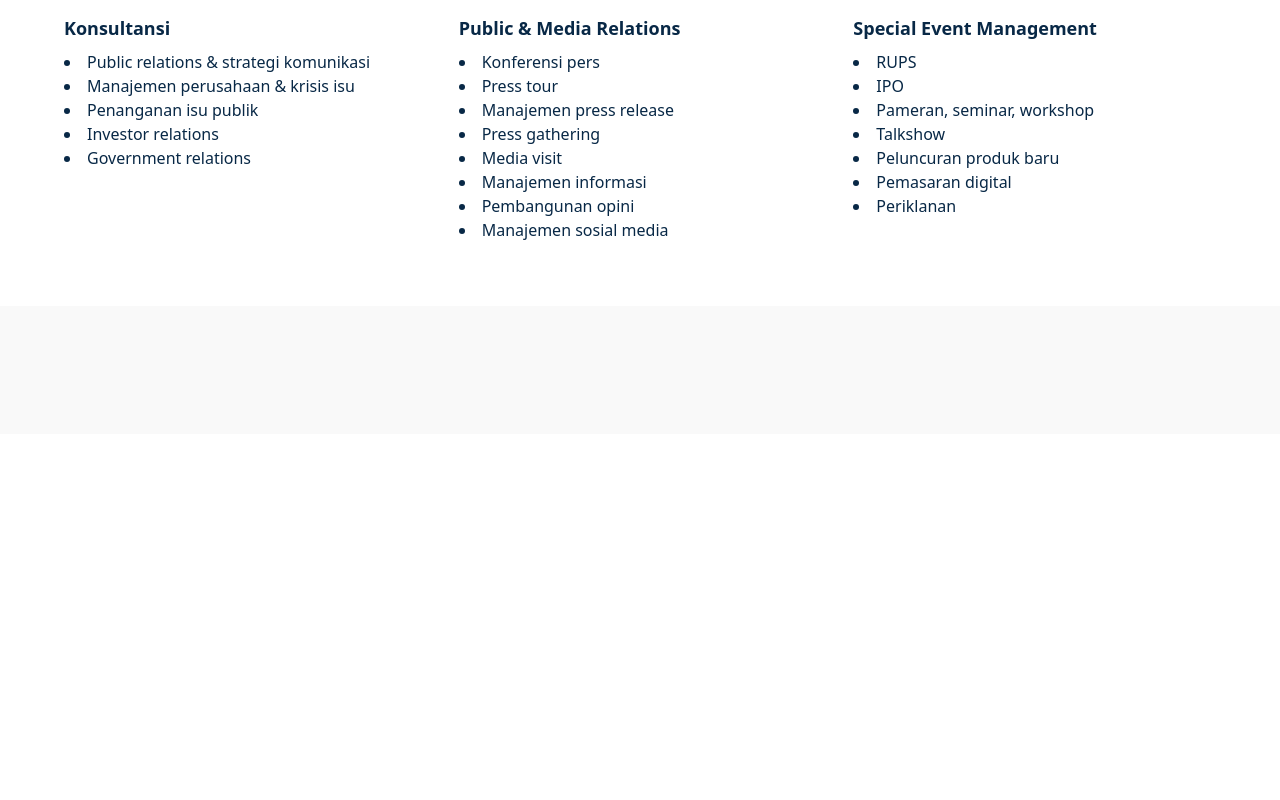
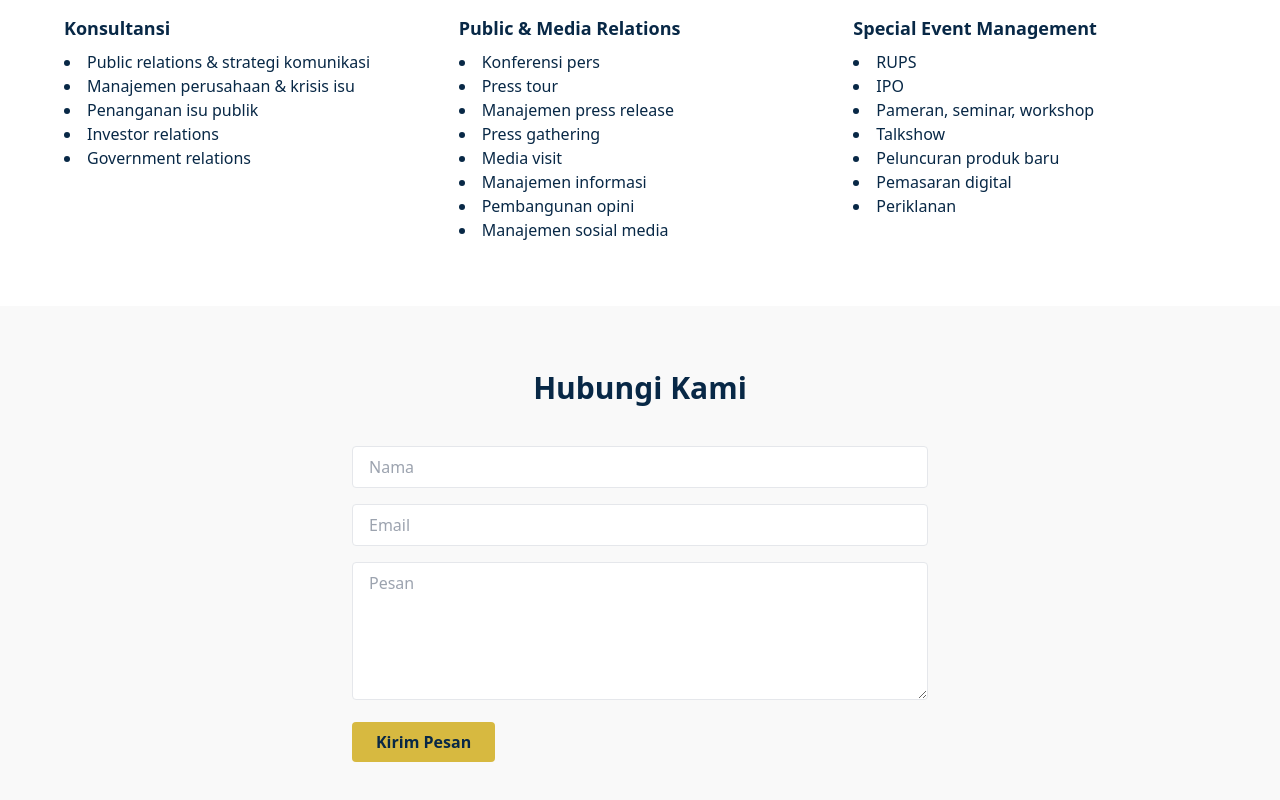
Before and after one commit to ProfAdri90/estetic-dinamis, a Next.js app: page / in a window 1280 px wide. Shown: the part 3243-4043 px from the top of the page. Before the commit the page ends 3677 px from the top, so only its background shows below. Built offline with nearby package versions, Linux system fonts and the light colour scheme.

Commit message:
Update index.js

```diff
--- a/pages/index.js
+++ b/pages/index.js
@@ -175,7 +175,19 @@ export default function Home() {
     </div>
   </div>
 </section>
-      <section id="kontak" className="bg-[#f9f9f9] text-[#082846] px-8 py-16">{/* Form Kontak */}</section>
+      <section id="kontak" className="bg-[#f9f9f9] text-[#082846] px-8 py-16">
+  <h3 className="text-3xl font-bold mb-10 text-center">
+    {lang === "id" ? "Hubungi Kami" : "Contact Us"}
+  </h3>
+  <form className="max-w-xl mx-auto space-y-4">
+    <input type="text" placeholder={lang === "id" ? "Nama" : "Name"} className="w-full px-4 py-2 border rounded" />
+    <input type="email" placeholder="Email" className="w-full px-4 py-2 border rounded" />
+    <textarea placeholder={lang === "id" ? "Pesan" : "Message"} rows="5" className="w-full px-4 py-2 border rounded"></textarea>
+    <button type="submit" className="bg-[#d7b940] text-[#082846] px-6 py-2 rounded font-bold">
+      {lang === "id" ? "Kirim Pesan" : "Send Message"}
+    </button>
+  </form>
+</section>
     </div>
   );
 }
```
